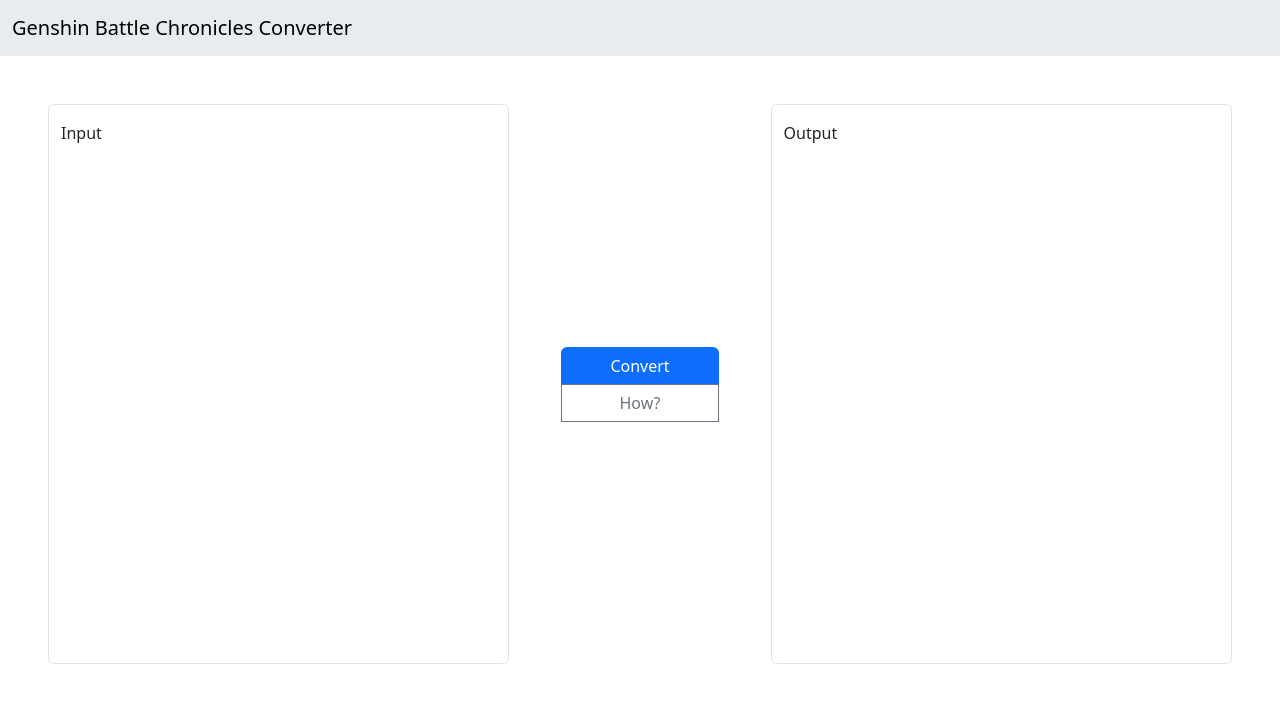
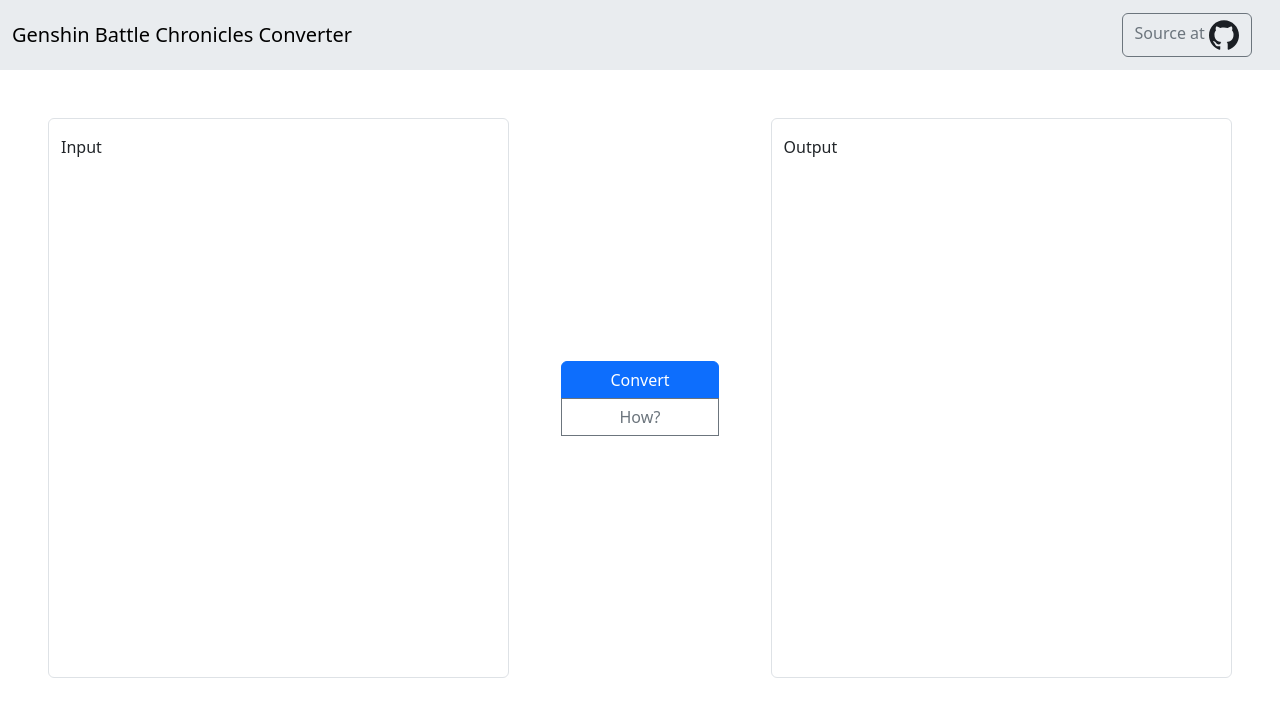
Before and after one commit to kazmath/battlechronicle-importer, a website: page index.html in a window 1280 px wide. Drawn offline with nearby package versions, Linux system fonts and the light colour scheme.

Commit message:
Add clout-chasing button

```diff
--- a/index.html
+++ b/index.html
@@ -26,7 +26,7 @@
         <script src="https://md-block.verou.me/md-block.js" type="module"></script>
 
         <!-- Code -->
-        <script src="dist/app.js" type="module"></script>
+        <script src="./dist/app.js" type="module"></script>
         <link rel="stylesheet" href="style.css">
         <link rel="shortcut icon"
             href="https://webstatic.hoyoverse.com/upload/op-public/2022/08/04/47a1d15958531397e733abcbfceaad35_1250354074216960329.png"
@@ -36,9 +36,20 @@
     <body class="vh-100">
         <header>
             <nav class="navbar navbar-fixed-top vh-10 vw-100 bg-body-secondary">
-                <div class="container-fluid navbar-brand text-wrap" id="navbar-brand">
-                    Genshin Battle Chronicles Converter
-                    <div id="package-version"></div>
+                <div class="container-fluid">
+                    <div class="navbar-brand text-wrap" id="navbar-brand">
+                        Genshin Battle Chronicles Converter
+                        <div id="package-version"></div>
+                    </div>
+                    <div class="navbar-brand text-wrap" id="navbar-brand">
+                        <a target="_blank" href="https://github.com/kazmath/battlechronicles-converter">
+                            <button class="btn btn-outline-secondary">
+                                Source at
+                                <img width="30px" height="30px" src="./assets/GitHub_Invertocat_Dark.svg"
+                                    alt="Github Logo">
+                            </button>
+                        </a>
+                    </div>
                 </div>
             </nav>
         </header>
@@ -66,7 +77,7 @@
                                 </h1>
                                 <button class="btn-close" data-bs-dismiss="modal"></button>
                             </div>
-                            <md-block class="modal-body text-start" src="README.md"></md-block>
+                            <md-block class="modal-body text-start" src="./README.md"></md-block>
                         </div>
                     </div>
                 </div>
```
Also changed, not shown: assets/GitHub_Invertocat_Dark.svg (added), assets/GitHub_Invertocat_Light.svg (added).
